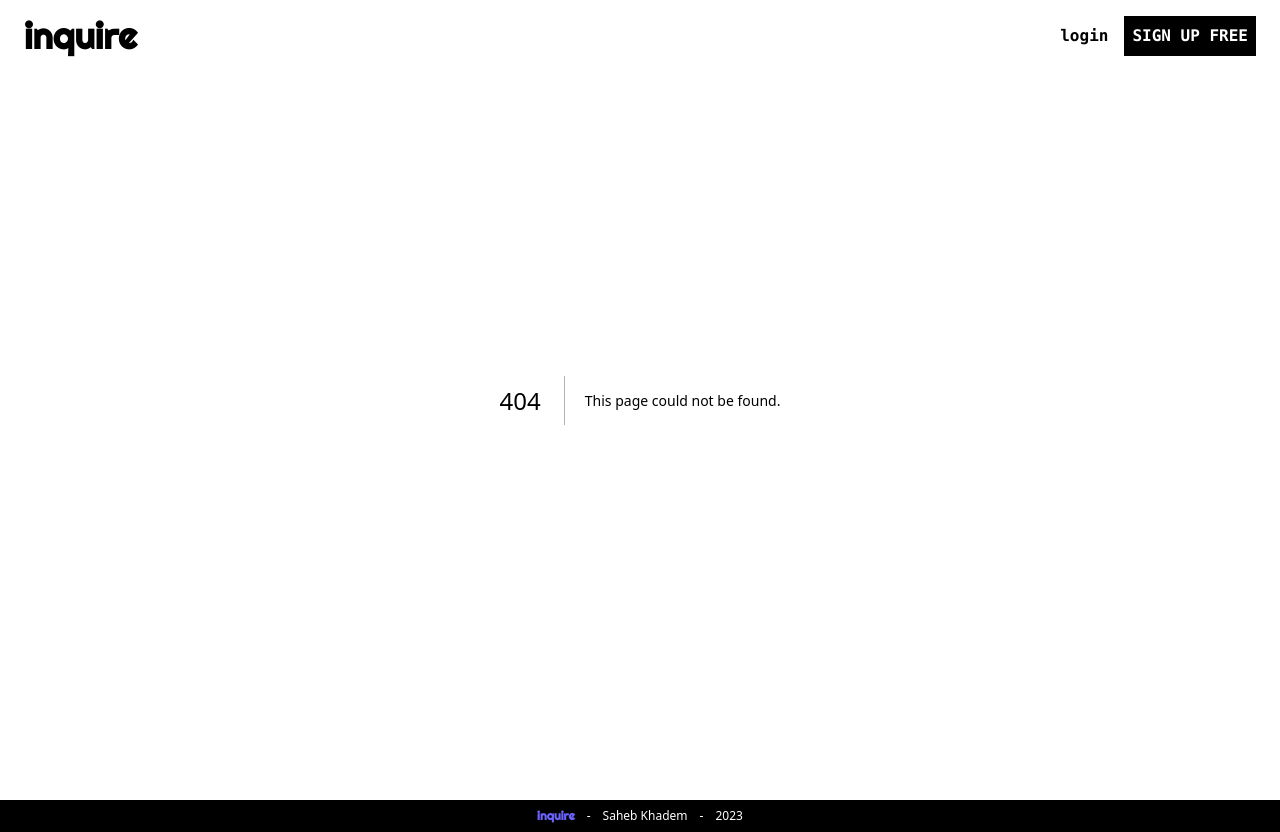
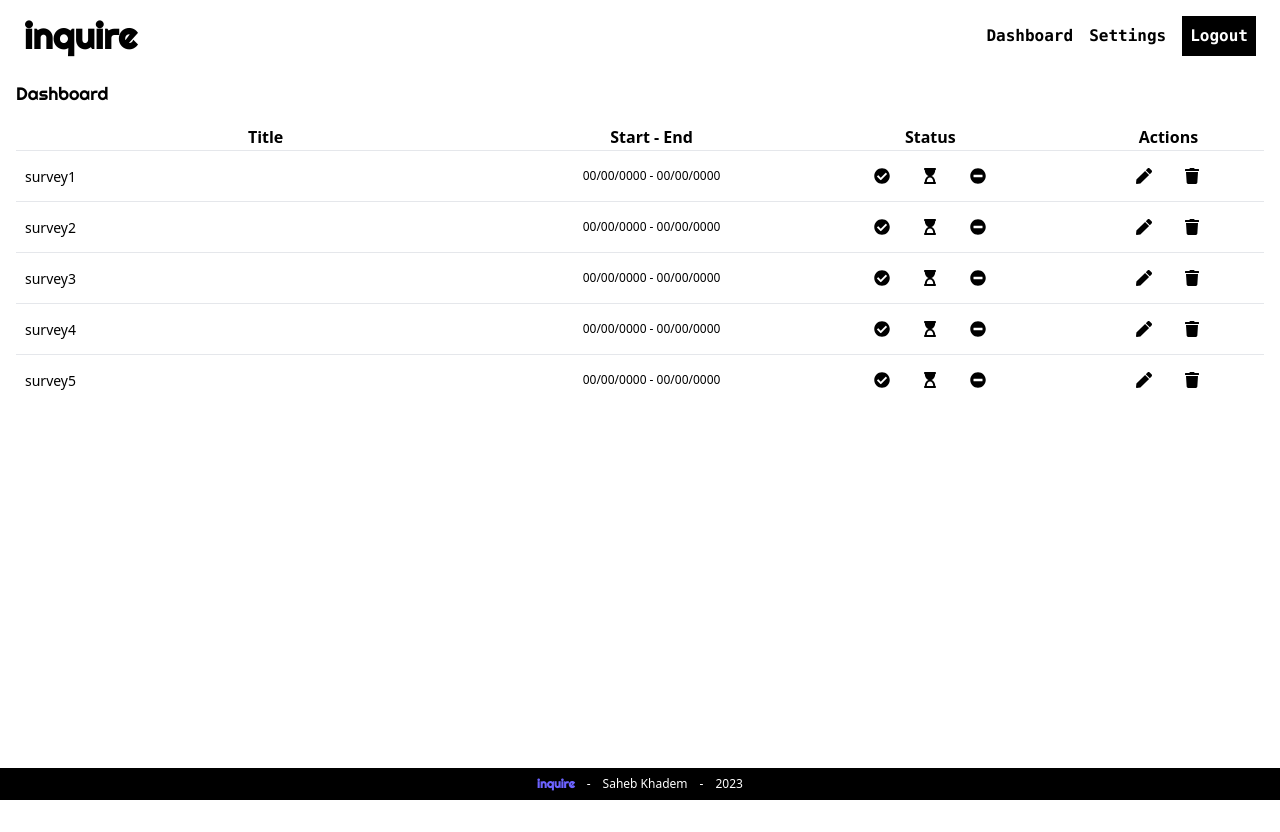
Before and after one commit to takaoisdabest/inquire, a Next.js app: page /u/name/dashboard in a window 1280 px wide. Before the commit this address had no page. After the commit the page ends 800 px from the top, so only its background shows below. Built offline with nearby package versions, Linux system fonts and the light colour scheme.

Commit message:
fnish dashboard page front-end

```diff
--- /dev/null
+++ b/components/layouts/survey-list/large-screens/Item.tsx
@@ -0,0 +1,75 @@
+import Link from "next/link";
+import { MouseEventHandler } from "react";
+
+// Icons
+import { FaCheckCircle, FaHourglassStart, FaMinusCircle, FaPen, FaTrash } from "react-icons/fa";
+
+type ItemProps = {
+	survey?: any;
+	openDelete: (survey: any) => void;
+};
+
+function Item({ survey, openDelete }: ItemProps) {
+	return (
+		<tr className="relative hover:bg-slate-50 transition-colors duration-100">
+			<td className="max-w-0 text-ellipsis overflow-hidden whitespace-nowrap">
+				<Link
+					href={`/u/${"name"}/s/${"id"}`}
+					className="text-sm px-2 hover:text-accent transition-colors duration-100"
+				>
+					{survey}
+				</Link>
+			</td>
+
+			<td className="text-xs text-center items-center">00/00/0000 - 00/00/0000 </td>
+
+			<td>
+				<div className="h-full w-full flex justify-center items-center">
+					<button
+						className={`p-4 hover:text-accent transition-colors duration-100`}
+						title="Change status to concluded"
+						aria-label="change status to concluded"
+					>
+						<FaCheckCircle />
+					</button>
+					<button
+						className={`p-4 hover:text-accent transition-colors duration-100`}
+						title="Change status to ongoing"
+						aria-label="change status to ongoing"
+					>
+						<FaHourglassStart />
+					</button>
+					<button
+						className={`p-4 hover:text-accent transition-colors duration-100`}
+						title="Change status to cancelled"
+						aria-label="change status to cancelled"
+					>
+						<FaMinusCircle />
+					</button>
+				</div>
+			</td>
+
+			<td>
+				<div className="h-full w-full flex justify-center items-center">
+					<Link
+						href={`/u/${"name"}/s/${"id"}/edit`}
+						className={`p-4 hover:text-accent transition-colors duration-100`}
+						title="Edit survey"
+						aria-label="edit survey"
+					>
+						<FaPen />
+					</Link>
+					<button
+						className={`p-4 hover:text-red-600 transition-colors duration-100`}
+						title="Delete survey"
+						aria-label="delete survey"
+						onClick={() => openDelete(survey)}
+					>
+						<FaTrash />
+					</button>
+				</div>
+			</td>
+		</tr>
+	);
+}
+export default Item;
--- /dev/null
+++ b/components/layouts/survey-list/large-screens/List.tsx
@@ -0,0 +1,23 @@
+import { ReactNode } from "react";
+
+type ListProps = {
+	children: ReactNode;
+};
+
+function List({ children }: ListProps) {
+	return (
+		<table className="w-full hidden divide-y-[1px] md:table">
+			<thead>
+				<tr className="">
+					<th className="w-[40%]">Title</th>
+					<th>Start - End</th>
+					<th>Status</th>
+					<th>Actions</th>
+				</tr>
+			</thead>
+
+			<tbody className="divide-y-[1px]">{children}</tbody>
+		</table>
+	);
+}
+export default List;
--- /dev/null
+++ b/components/layouts/survey-list/small-screens/SItem.tsx
@@ -0,0 +1,40 @@
+import Link from "next/link";
+import { MouseEventHandler } from "react";
+
+// Icons
+import { FaEllipsisV } from "react-icons/fa";
+
+type MItemProps = {
+	survey?: any;
+	isOptionsOpen: boolean;
+	openOptions: Function;
+	closePopups: MouseEventHandler<HTMLButtonElement>;
+};
+
+function SItem({ survey, isOptionsOpen, openOptions, closePopups }: MItemProps) {
+	const selectSurvey = () => {
+		openOptions(survey);
+	};
+
+	return (
+		<div className="flex justify-center items-center max-w-full">
+			<Link
+				href={`/u/${"name"}/s/${"id"}`}
+				className="flex-1 text-ellipsis overflow-hidden whitespace-nowrap p-4 hover:text-accent transition-colors duration-100"
+			>
+				{survey}
+			</Link>
+
+			<span className="h-8 w-[1px] border-l-2"></span>
+
+			<button
+				className="p-4 text-slate-400 hover:bg-slate-100 transition-colors duration-100"
+				aria-label="change survey status"
+				onClick={selectSurvey}
+			>
+				<FaEllipsisV />
+			</button>
+		</div>
+	);
+}
+export default SItem;
--- /dev/null
+++ b/components/layouts/survey-list/small-screens/SList.tsx
@@ -0,0 +1,8 @@
+import { ReactNode } from "react";
+
+type MListProps = { children: ReactNode };
+
+function SList({ children }: MListProps) {
+	return <div className="w-full divide-y-[1px] border-y-[1px] md:hidden">{children}</div>;
+}
+export default SList;
--- a/pages/_app.tsx
+++ b/pages/_app.tsx
@@ -4,12 +4,12 @@ import Link from "next/link";
 import { useState, useEffect } from "react";
 
 // Components
-import MobileNav from "../components/ui/MobileNav";
+import MobileNav from "../components/layouts/MobileNav";
 import { Button } from "../components/ui/Button";
 
 export default function App({ Component, pageProps }: AppProps) {
 	const [showNavbarShadow, setShowNavbarShadow] = useState(false);
-	const [isLoggedIn, setIsLoggedIn] = useState(false);
+	const [isLoggedIn, setIsLoggedIn] = useState(true);
 
 	const toggleNavbarShadow = () => {
 		if (window.pageYOffset > 0) {
@@ -29,14 +29,14 @@ export default function App({ Component, pageProps }: AppProps) {
 	return (
 		<div className="flex flex-col min-h-screen">
 			<nav
-				className={`fixed w-full flex justify-center items-center p-4 ${
+				className={`z-10 fixed w-full flex justify-center items-center p-4 ${
 					showNavbarShadow ? "drop-shadow-md" : ""
 				} bg-white md:px-6 md:justify-between`}
 			>
 				<Link
 					href="/"
 					className="solid-text-shadow font-righteous font-bold text-2xl md:text-4xl"
-					aria-labe="home page"
+					aria-label="home page"
 				>
 					inquire
 				</Link>
@@ -47,16 +47,16 @@ export default function App({ Component, pageProps }: AppProps) {
 							className="font-mono font-bold hover:underline"
 							aria-label="dashboard page"
 						>
-							dashboard
+							Dashboard
 						</Link>
 						<Link
 							href="/u/name/settings"
 							className="font-mono font-bold hover:underline"
 							aria-label="account settings page"
 						>
-							settings
+							Settings
 						</Link>
-						<Button ariaLabel="log out">logout</Button>
+						<Button ariaLabel="log out">Logout</Button>
 					</div>
 				) : (
 					<div className="hidden gap-4 items-center md:flex">
--- /dev/null
+++ b/pages/u/[name]/dashboard.tsx
@@ -0,0 +1,163 @@
+import Head from "next/head";
+import { useState } from "react";
+
+// Components
+import SList from "../../../components/layouts/survey-list/small-screens/SList";
+import SItem from "../../../components/layouts/survey-list/small-screens/SItem";
+import List from "../../../components/layouts/survey-list/large-screens/List";
+import Item from "../../../components/layouts/survey-list/large-screens/Item";
+import { Button, LinkButton } from "../../../components/ui/Button";
+
+// Icons
+import { FaCheckCircle, FaExclamationTriangle, FaHourglassStart, FaMinusCircle, FaTimes } from "react-icons/fa";
+
+function dashbord() {
+	const [isOptionsOpen, setIsOptionsOpen] = useState<boolean>(false);
+	const [isDeleteOpen, setIsDeleteOpen] = useState<boolean>(false);
+	const [actionSurvey, setActionSurvey] = useState("");
+
+	const openOptions = (survey: string) => {
+		setActionSurvey(survey);
+		setIsOptionsOpen(true);
+	};
+
+	const openDeleteDialog = (survey: string) => {
+		setActionSurvey(survey);
+		setIsDeleteOpen(true);
+	};
+
+	const closeOptions = () => {
+		setIsOptionsOpen(false);
+	};
+
+	const closeDelete = () => {
+		setIsDeleteOpen(false);
+	};
+
+	return (
+		<>
+			<Head>
+				<title>Inquire | Dashboard</title>
+			</Head>
+			<main className="relative flex-1 flex flex-col gap-4 items-center px-4 pt-20">
+				<h3 className="w-full flex justify-start font-righteous text-lg">Dashboard</h3>
+
+				<SList>
+					{["survey1", "survey2", "survey3", "survey4", "survey5"].map((survey) => (
+						<SItem
+							survey={survey}
+							isOptionsOpen={isOptionsOpen}
+							openOptions={openOptions}
+							closePopups={closeOptions}
+						/>
+					))}
+				</SList>
+
+				<List>
+					{["survey1", "survey2", "survey3", "survey4", "survey5"].map((survey) => (
+						<Item survey={survey} openDelete={openDeleteDialog} />
+					))}
+				</List>
+
+				{
+					// Backdrop
+					(isOptionsOpen || isDeleteOpen) && (
+						<div
+							className="z-20 w-screen h-screen fixed top-0 left-0 bottom-0 bg-black opacity-25"
+							aria-hidden
+							onClick={() => {
+								closeOptions();
+								closeDelete();
+							}}
+						></div>
+					)
+				}
+
+				{/* Mobile options popup */}
+				<div
+					className={`z-30 w-full fixed top-auto bottom-0 left-0 p-4 ${
+						isOptionsOpen ? "bottom-0" : "-bottom-[17.2rem]"
+					} bg-white transition-all duration-200 ease-in-out md:hidden`}
+				>
+					<div className="flex justify-between gap-4 min-w-0">
+						<h5 className="py-2 text-ellipsis overflow-hidden whitespace-nowrap text-sm font-bold font-mono">
+							{actionSurvey}
+						</h5>
+						<button
+							className="flex justify-center items-center text-base p-2 cursor-pointer"
+							onClick={closeOptions}
+						>
+							<FaTimes />
+						</button>
+					</div>
+
+					<h6 className="text-xs font-bold font-mono mb-2 text-slate-400">Status</h6>
+					<div className="flex justify-evenly">
+						<button
+							className={`flex flex-col justify-center items-center gap-1 text-xs font-bold p-4 hover:bg-slate-100 hover:text-accent active:bg-slate-200 transition-colors duration-100`}
+						>
+							<FaHourglassStart />
+							<span>Ongoing</span>
+						</button>
+						<button
+							className={`flex flex-col justify-center items-center gap-1 text-xs font-bold p-4 hover:bg-slate-100 hover:text-accent active:bg-slate-200 transition-colors duration-100`}
+						>
+							<FaCheckCircle />
+							<span>Concluded</span>
+						</button>
+						<button
+							className={`flex flex-col justify-center items-center gap-1 text-xs font-bold p-4 hover:bg-slate-100 hover:text-accent active:bg-slate-200 transition-colors duration-100`}
+						>
+							<FaMinusCircle />
+							<span>Cancelled</span>
+						</button>
+					</div>
+
+					<h6 className="text-xs font-bold font-mono mb-2 text-slate-400">Actions</h6>
+					<div className="flex flex-col-reverse gap-4">
+						<Button
+							color="danger"
+							ariaLabel="delete survey"
+							clickHandler={() => {
+								setIsDeleteOpen(true);
+							}}
+						>
+							Delete
+						</Button>
+						<LinkButton href={`/u/${"name"}/s/${"id"}/edit`} color="secondary" ariaLabel="edit survey">
+							Edit
+						</LinkButton>
+					</div>
+				</div>
+
+				{
+					/* Delete dialog */
+					isDeleteOpen && (
+						<div className="z-50 absolute bg-white p-4">
+							<h3 className="flex items-center gap-2 font-mono font-bold text-lg">
+								<FaExclamationTriangle />
+								<span>Delete</span>
+							</h3>
+							<p className="my-4">Delete "{actionSurvey}"? You cannot revert this action!</p>
+							<div className="flex gap-4">
+								<Button
+									color="danger"
+									ariaLabel="delete survey"
+									clickHandler={() => {
+										console.log(`deleted ${actionSurvey}`);
+									}}
+								>
+									Delete
+								</Button>
+								<Button color="secondary" ariaLabel="cancel" clickHandler={closeDelete}>
+									Cancel
+								</Button>
+							</div>
+						</div>
+					)
+				}
+			</main>
+		</>
+	);
+}
+export default dashbord;
--- a/tailwind.config.js
+++ b/tailwind.config.js
@@ -8,6 +8,11 @@ module.exports = {
 			},
 			colors: {
 				accent: "#6c63ff"
+			},
+			boxShadow: {
+				under: "inset 0 -5px 0 0 #6c63ff",
+				hidden: "inset 0 0 0 0 #6c63ff",
+				top: "0 3px 10px 0 rgba(0,0,0,0.75)"
 			}
 		}
 	},
```
